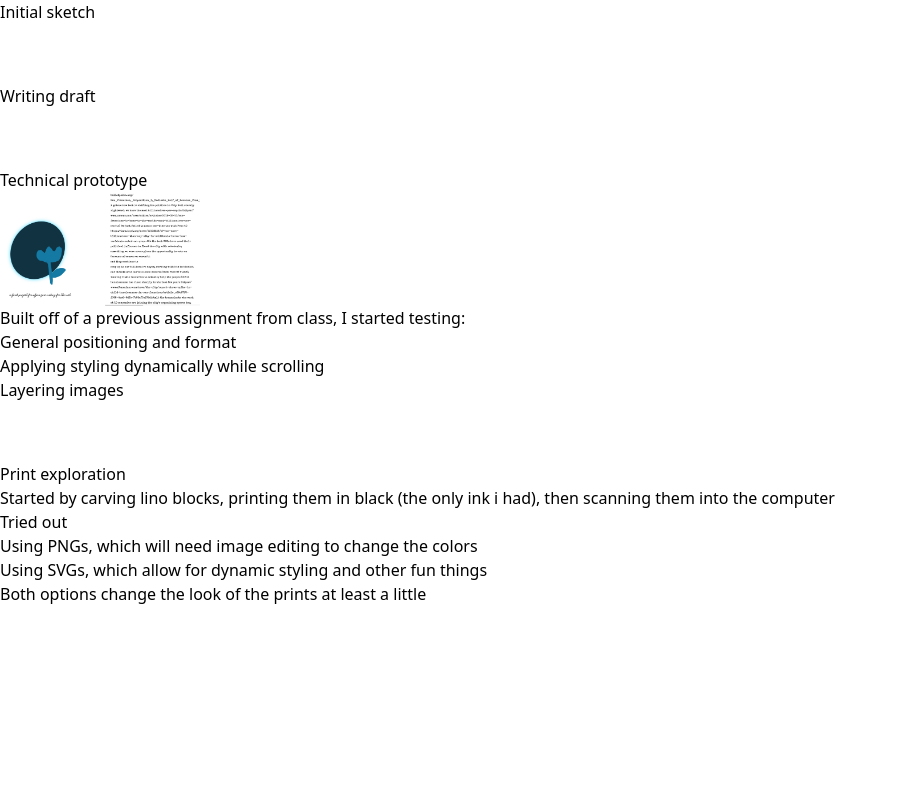
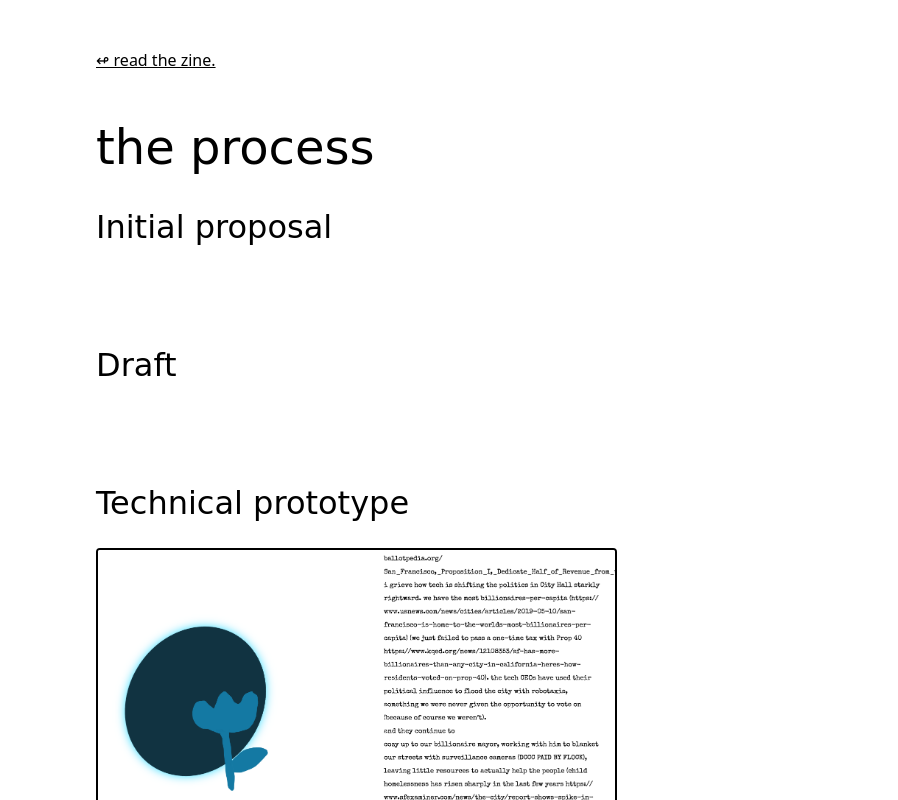
Before and after one commit to lee-jenna-n/sfpc-zine-making, a plain HTML site: page process.html in a window 1280 px wide. Shown: the whole page, without its empty margins (0-898 px from the left). Drawn offline with nearby package versions, Linux system fonts and the light colour scheme; a web font is replaced by a local one.

Commit message:
Add fonts, styling

```diff
--- a/process.html
+++ b/process.html
@@ -10,40 +10,50 @@
     <link rel="preconnect" href="https://fonts.googleapis.com" />
     <link rel="preconnect" href="https://fonts.gstatic.com" crossorigin />
     <link
-      href="https://fonts.googleapis.com/css2?family=Homemade+Apple&family=Special+Elite&display=swap"
+      href="https://fonts.googleapis.com/css2?family=Beth+Ellen&family=Manjari:wght@100;400;700&display=swap"
       rel="stylesheet"
     />
     <script src="https://cdn.jsdelivr.net/npm/@tailwindcss/browser@4"></script>
   </head>
   <body>
-    <div class="overflow-auto h-full w-full">
+    <div class="relative h-screen overflow-auto p-24 pt-12 content">
+      <a href="./index.html">&#8619; read the zine.</a>
+      <div id="main-title" class="title mt-12">the process</div>
       <div class="section">
-        <div>Initial sketch</div>
+        <div class="title">Initial proposal</div>
       </div>
       <div class="section">
-        <div>Writing draft</div>
+        <div class="title">Draft</div>
       </div>
       <div class="section">
-        <div>Technical prototype</div>
-        <img
-          class="w-[200px]"
-          src="./assets/process/prototype-1.png"
-          alt="initial technical prototype"
-        />
+        <div class="title">Technical prototype</div>
+        <div class="process-image">
+          <img
+            class="process-image"
+            src="./assets/process/prototype-1.png"
+            alt="initial technical prototype"
+          />
+          <div class="caption">
+            The first technical prototype added an animated glow to elements
+            based on scroll position.
+          </div>
+        </div>
         <div>
-          Built off of a
-          <a href="https://janna-ink.neocities.org/"
+          I started working off of a
+          <a href="https://janna-ink.neocities.org/" target="_blank"
             >previous assignment from class</a
-          >, I started testing:
+          >
+          because it had a similar layout. I updated it to start testing:
         </div>
         <ul>
           <li>General positioning and format</li>
-          <li>Applying styling dynamically while scrolling</li>
-          <li>Layering images</li>
+          <li>Dynamic styles that changed during scrolling</li>
+          <li>Layered images</li>
+          <li>Annotations with text and link content</li>
         </ul>
       </div>
       <div class="section">
-        <div>Print exploration</div>
+        <div class="title">Print exploration</div>
         <div>
           Started by carving lino blocks, printing them in black (the only ink i
           had), then scanning them into the computer
--- a/style.css
+++ b/style.css
@@ -1,14 +1,19 @@
-html {
-  min-height: 100dvh;
+body {
+  overflow: hidden;
 }
 
-body {
-  min-height: 100dvh;
-  background-repeat: repeat-y;
-  background-size: cover;
-  background-clip: border-box;
-  background-attachment: fixed;
-  overflow: hidden;
+a {
+  text-decoration: underline !important;
+}
+
+a:hover {
+  color: blueviolet !important;
+}
+
+ul li {
+  list-style-type: "\2639";
+  margin-left: 20px;
+  padding-left: 8px;
 }
 
 #image-container {
@@ -45,25 +50,51 @@ body {
   padding: 15px;
 }
 
-.cursive {
-  font-family: "Homemade Apple", cursive;
+.title {
+  font-family: "Beth Ellen", cursive;
+  font-weight: 400;
+  font-style: normal;
+  font-size: 32px;
+  line-height: 50px;
+  padding-bottom: 8px;
+}
+
+#main-title {
+  font-size: 48px;
+  line-height: 54px;
+}
+
+#content {
+  height: 100vh;
+}
+
+#end {
+  padding-top: 200px;
+  text-align: end;
+}
+
+#end .title {
+  font-size: 18px;
+}
+
+.section {
+  padding-top: 20px;
+  padding-bottom: 60px;
+  font-size: 18px;
+  line-height: 40px;
+  font-family: "Manjari", sans-serif;
   font-weight: 400;
   font-style: normal;
 }
 
-.typewriter {
-  font-family: "Special Elite", system-ui;
-  font-weight: 400;
-  font-style: normal;
+.process-image img {
+  border: 2px solid black;
+  border-radius: 4px;
+  margin-top: 12px;
+  height: 300px;
 }
 
-#content {
-  font-size: 18px;
-  line-height: 36px;
-  height: 100vh;
-  z-index: 40;
+.process-image .caption {
+  margin-bottom: 12px;
+  font-size: 12px;
 }
-
-.section {
-  padding-bottom: 60px;
-}
```
Also changed, not shown: index.html (+17 -12 lines).
